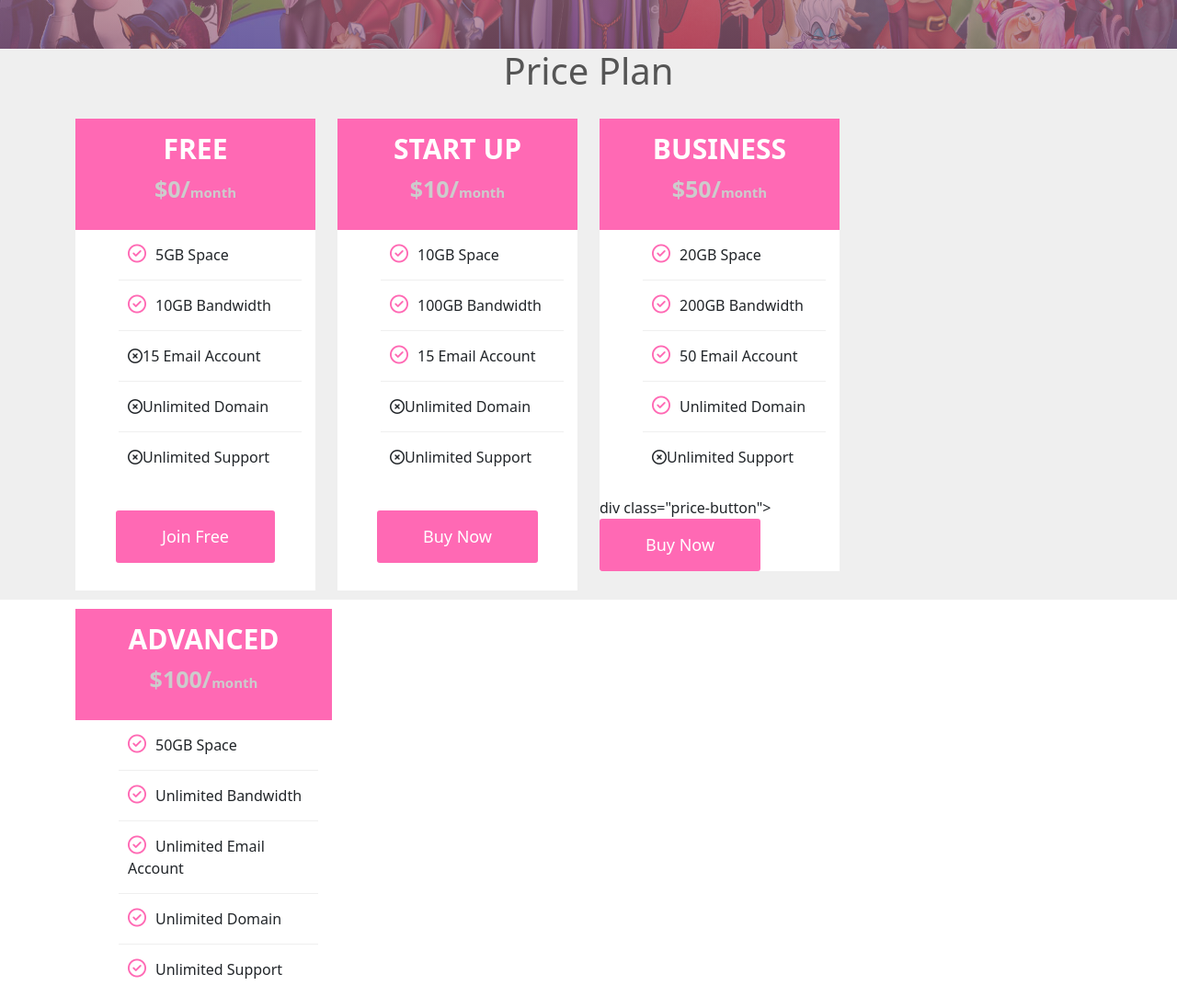
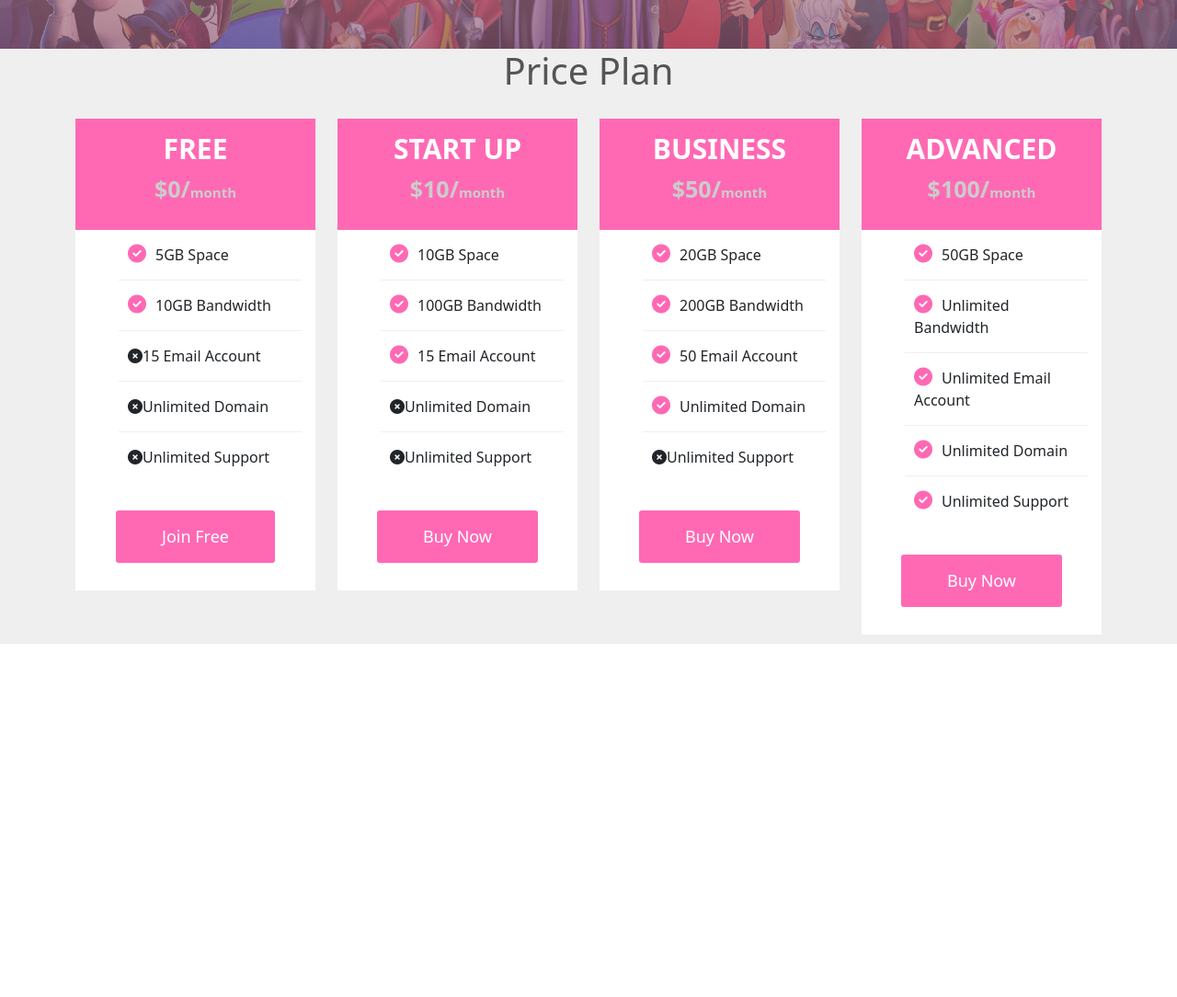
Before and after one commit to 675en/projectmy, a plain HTML site: page index.html in a window 1280 px wide. Shown: the part 2760-3844 px from the top of the page at 92% size. After the commit the page ends 3460 px from the top, so only its background shows below. Drawn offline with nearby package versions, Linux system fonts and the light colour scheme.

Commit message:
changed the code

```diff
--- a/index.html
+++ b/index.html
@@ -234,11 +234,11 @@ So, if you’re looking for a partner who will bring fresh ideas, positive vibes
 </div>
 <div class="price-content">
 <ul>
-  <li><i class="fa-regular fa-circle-check"></i>5GB Space</li>
-  <li><i class="fa-regular fa-circle-check"></i>10GB Bandwidth</li>
-  <li><i class="fa-regular fa-circle-xmark"></i>15 Email Account</li>
-  <li><i class="fa-regular fa-circle-xmark"></i>Unlimited Domain</li>
-  <li><i class="fa-regular fa-circle-xmark"></i>Unlimited Support</li>
+<li><i class="fa fa-circle-check"></i>5GB Space</li>
+<li><i class="fa fa-circle-check"></i>10GB Bandwidth</li>
+<li><i class="fa fa-circle-xmark"></i>15 Email Account</li>
+<li><i class="fa fa-circle-xmark"></i>Unlimited Domain</li>
+<li><i class="fa fa-circle-xmark"></i>Unlimited Support</li>
 </ul>
 </div>
 <div class="price-button">
@@ -254,11 +254,11 @@ So, if you’re looking for a partner who will bring fresh ideas, positive vibes
 </div>
 <div class="price-content">
 <ul>
-  <li><i class="fa-regular fa-circle-check"></i>10GB Space</li>
-  <li><i class="fa-regular fa-circle-check"></i>100GB Bandwidth</li>
-  <li><i class="fa-regular fa-circle-check"></i>15 Email Account</li>
-  <li><i class="fa-regular fa-circle-xmark"></i>Unlimited Domain</li>
-  <li><i class="fa-regular fa-circle-xmark"></i>Unlimited Support</li>
+<li><i class="fa fa-circle-check"></i>10GB Space</li>
+<li><i class="fa fa-circle-check"></i>100GB Bandwidth</li>
+<li><i class="fa fa-circle-check"></i>15 Email Account</li>
+<li><i class="fa fa-circle-xmark"></i>Unlimited Domain</li>
+<li><i class="fa fa-circle-xmark"></i>Unlimited Support</li>
 </ul>
 </div>
 <div class="price-button">
@@ -274,14 +274,14 @@ So, if you’re looking for a partner who will bring fresh ideas, positive vibes
 </div>
 <div class="price-content">
 <ul>
-  <li><i class="fa-regular fa-circle-check"></i>20GB Space</li>
-  <li><i class="fa-regular fa-circle-check"></i>200GB Bandwidth</li>
-  <li><i class="fa-regular fa-circle-check"></i>50 Email Account</li>
-  <li><i class="fa-regular fa-circle-check"></i>Unlimited Domain</li>
-  <li><i class="fa-regular fa-circle-xmark"></i>Unlimited Support</li>
+<li><i class="fa fa-circle-check"></i>20GB Space</li>
+<li><i class="fa fa-circle-check"></i>200GB Bandwidth</li>
+<li><i class="fa fa-circle-check"></i>50 Email Account</li>
+<li><i class="fa fa-circle-check"></i>Unlimited Domain</li>
+<li><i class="fa fa-circle-xmark"></i>Unlimited Support</li>
 </ul>
 </div>
-  div class="price-button">
+<div class="price-button">
 <a class="buy-btn" href="#">Buy Now</a>
 </div>
 </div>
@@ -290,15 +290,14 @@ So, if you’re looking for a partner who will bring fresh ideas, positive vibes
 <div class="Single-price">
 <div class="price-head">
 <h2>Advanced</h2>
-  <p>$100/<span>month</span></p>
-  </div>
+<p>$100/<span>month</span></p></div>
 <div class="price-content">
 <ul>
-  <li><i class="fa-regular fa-circle-check"></i>50GB Space</li>
-  <li><i class="fa-regular fa-circle-check"></i>Unlimited Bandwidth</li>
-  <li><i class="fa-regular fa-circle-check"></i>Unlimited Email Account</li>
-  <li><i class="fa-regular fa-circle-check"></i>Unlimited Domain</li>
-  <li><i class="fa-regular fa-circle-check"></i>Unlimited Support</li>
+<li><i class="fa fa-circle-check"></i>50GB Space</li>
+<li><i class="fa fa-circle-check"></i>Unlimited Bandwidth</li>
+<li><i class="fa fa-circle-check"></i>Unlimited Email Account</li>
+<li><i class="fa fa-circle-check"></i>Unlimited Domain</li>
+<li><i class="fa fa-circle-check"></i>Unlimited Support</li>
 </ul>
 </div>
 <div class="price-button">
```
Lines whose indentation alone changed are shown as unchanged.
